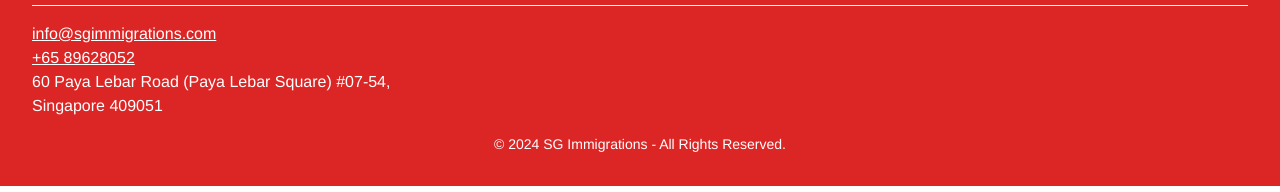
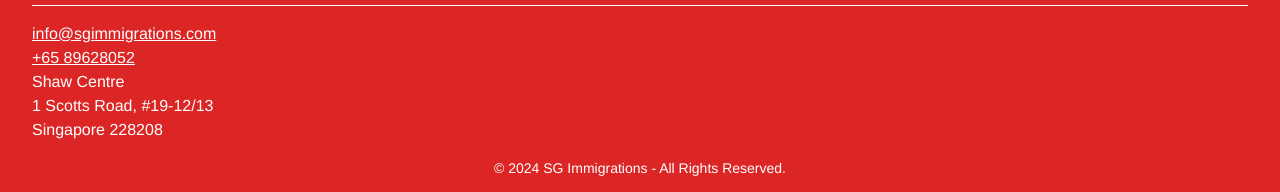
Before and after one commit to terencepzh/business-static-site, a React (Vite) app: page / in a window 1280 px wide. Shown: the part 6376-6568 px from the top of the page. Built offline with nearby package versions, Linux system fonts and the light colour scheme; a web font is replaced by a local one.

Commit message:
fix: updated address in footer

```diff
--- a/src/components/Footer.tsx
+++ b/src/components/Footer.tsx
@@ -63,8 +63,9 @@
           <a href="http://wa.me/6589628052?text=Hello!%20I%20recently%20came%20across%20your%20website%20offering%20Singapore%20PR%20and%20Citizenship%20consulting%20services.%20I%20would%20like%20to%20learn%20more%20about%20the%20services%20you%20offer.">
             <u>+65 89628052</u>
           </a>
-          <p>60 Paya Lebar Road (Paya Lebar Square) #07-54,</p>
-          <p>Singapore 409051</p>
+          <p>Shaw Centre </p>
+          <p>1 Scotts Road, #19-12/13</p>
+          <p>Singapore 228208</p>
         </div>
         <p className="text-center">
           © 2024 SG Immigrations - All Rights Reserved.
```
